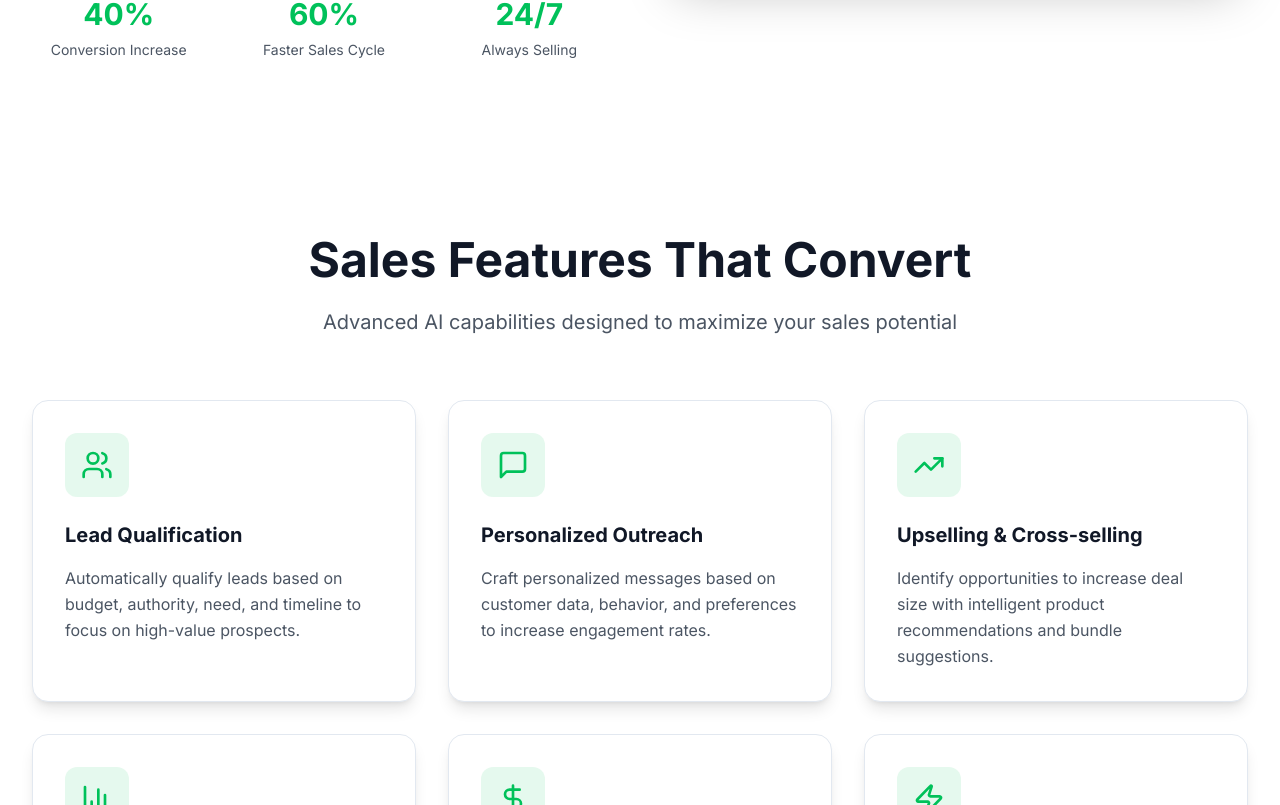
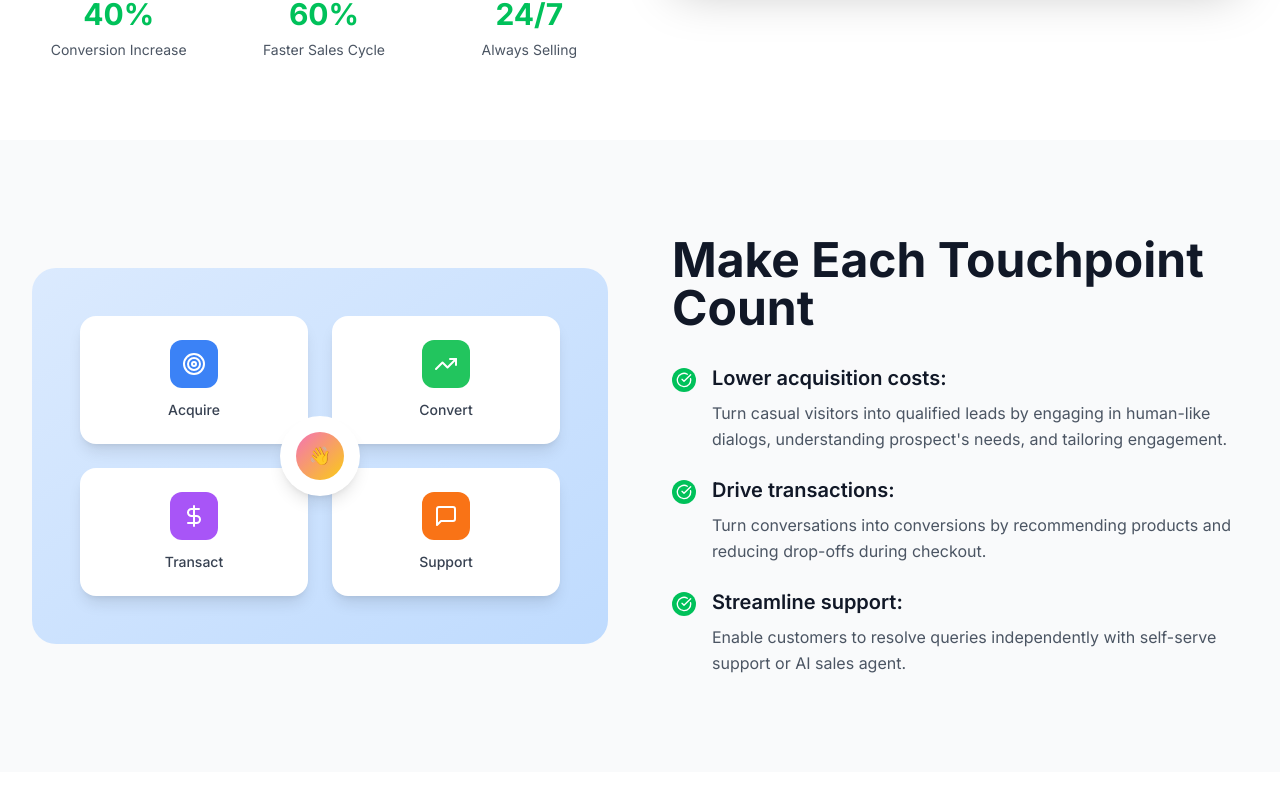
Before and after one commit to bscube/evergrow-ai-site-builder, a React (Vite) app: page /ai-agents/sales in a window 1280 px wide. Shown: the part 735-1540 px from the top of the page. Built offline with nearby package versions, Linux system fonts and the light colour scheme.

Commit message:
Add new section
Added a new section before the "Sales Features That Convert" section.

```diff
--- a/src/pages/ai-agents/Sales.tsx
+++ b/src/pages/ai-agents/Sales.tsx
@@ -60,6 +60,97 @@ const Sales = () => {
 
             <div className="relative">
               <img src="https://www.haptik.ai/hs-fs/hubfs/02SalesAgent.gif?width=1815&height=666&name=02SalesAgent.gif" alt="AI Sales Agent Demo" className="w-full rounded-2xl shadow-2xl" />
+            </div>
+          </div>
+        </div>
+      </section>
+
+      {/* Make Each Touchpoint Count Section */}
+      <section className="py-24 bg-grey-50">
+        <div className="max-w-7xl mx-auto px-4 sm:px-6 lg:px-8">
+          <div className="grid grid-cols-1 lg:grid-cols-2 gap-16 items-center">
+            <div className="relative">
+              <div className="bg-gradient-to-br from-blue-100 to-blue-200 rounded-3xl p-12 relative overflow-hidden">
+                <div className="relative z-10">
+                  <div className="grid grid-cols-2 gap-6">
+                    <div className="bg-white rounded-2xl p-6 shadow-lg text-center">
+                      <div className="w-12 h-12 bg-blue-500 rounded-xl flex items-center justify-center mx-auto mb-3">
+                        <Target className="w-6 h-6 text-white" />
+                      </div>
+                      <div className="text-sm font-medium text-grey-700">Acquire</div>
+                    </div>
+                    <div className="bg-white rounded-2xl p-6 shadow-lg text-center">
+                      <div className="w-12 h-12 bg-green-500 rounded-xl flex items-center justify-center mx-auto mb-3">
+                        <TrendingUp className="w-6 h-6 text-white" />
+                      </div>
+                      <div className="text-sm font-medium text-grey-700">Convert</div>
+                    </div>
+                    <div className="bg-white rounded-2xl p-6 shadow-lg text-center">
+                      <div className="w-12 h-12 bg-purple-500 rounded-xl flex items-center justify-center mx-auto mb-3">
+                        <DollarSign className="w-6 h-6 text-white" />
+                      </div>
+                      <div className="text-sm font-medium text-grey-700">Transact</div>
+                    </div>
+                    <div className="bg-white rounded-2xl p-6 shadow-lg text-center">
+                      <div className="w-12 h-12 bg-orange-500 rounded-xl flex items-center justify-center mx-auto mb-3">
+                        <MessageSquare className="w-6 h-6 text-white" />
+                      </div>
+                      <div className="text-sm font-medium text-grey-700">Support</div>
+                    </div>
+                  </div>
+                  <div className="absolute inset-0 flex items-center justify-center">
+                    <div className="w-20 h-20 bg-white rounded-full shadow-lg flex items-center justify-center">
+                      <div className="w-12 h-12 bg-gradient-to-br from-pink-400 to-yellow-400 rounded-full flex items-center justify-center">
+                        <span className="text-white font-bold text-lg">👋</span>
+                      </div>
+                    </div>
+                  </div>
+                </div>
+              </div>
+            </div>
+
+            <div>
+              <h2 className="text-4xl lg:text-5xl font-bold text-grey-900 mb-8">
+                Make Each Touchpoint Count
+              </h2>
+
+              <div className="space-y-6">
+                <div className="flex items-start gap-4">
+                  <div className="w-6 h-6 bg-brand-green-500 rounded-full flex items-center justify-center flex-shrink-0 mt-1">
+                    <CheckCircle className="w-4 h-4 text-white" />
+                  </div>
+                  <div>
+                    <h3 className="text-xl font-semibold text-grey-900 mb-2">Lower acquisition costs:</h3>
+                    <p className="text-grey-600 leading-relaxed">
+                      Turn casual visitors into qualified leads by engaging in human-like dialogs, understanding prospect's needs, and tailoring engagement.
+                    </p>
+                  </div>
+                </div>
+
+                <div className="flex items-start gap-4">
+                  <div className="w-6 h-6 bg-brand-green-500 rounded-full flex items-center justify-center flex-shrink-0 mt-1">
+                    <CheckCircle className="w-4 h-4 text-white" />
+                  </div>
+                  <div>
+                    <h3 className="text-xl font-semibold text-grey-900 mb-2">Drive transactions:</h3>
+                    <p className="text-grey-600 leading-relaxed">
+                      Turn conversations into conversions by recommending products and reducing drop-offs during checkout.
+                    </p>
+                  </div>
+                </div>
+
+                <div className="flex items-start gap-4">
+                  <div className="w-6 h-6 bg-brand-green-500 rounded-full flex items-center justify-center flex-shrink-0 mt-1">
+                    <CheckCircle className="w-4 h-4 text-white" />
+                  </div>
+                  <div>
+                    <h3 className="text-xl font-semibold text-grey-900 mb-2">Streamline support:</h3>
+                    <p className="text-grey-600 leading-relaxed">
+                      Enable customers to resolve queries independently with self-serve support or AI sales agent.
+                    </p>
+                  </div>
+                </div>
+              </div>
             </div>
           </div>
         </div>
```
